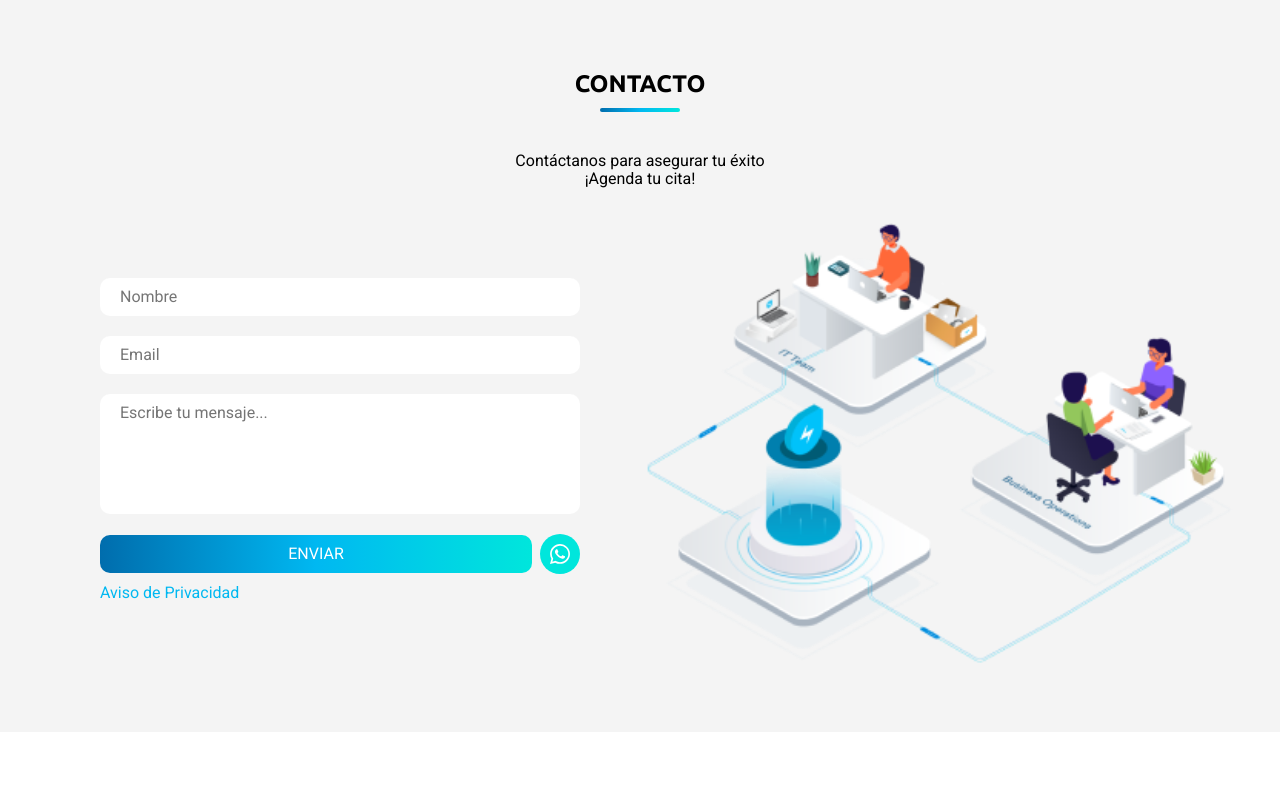
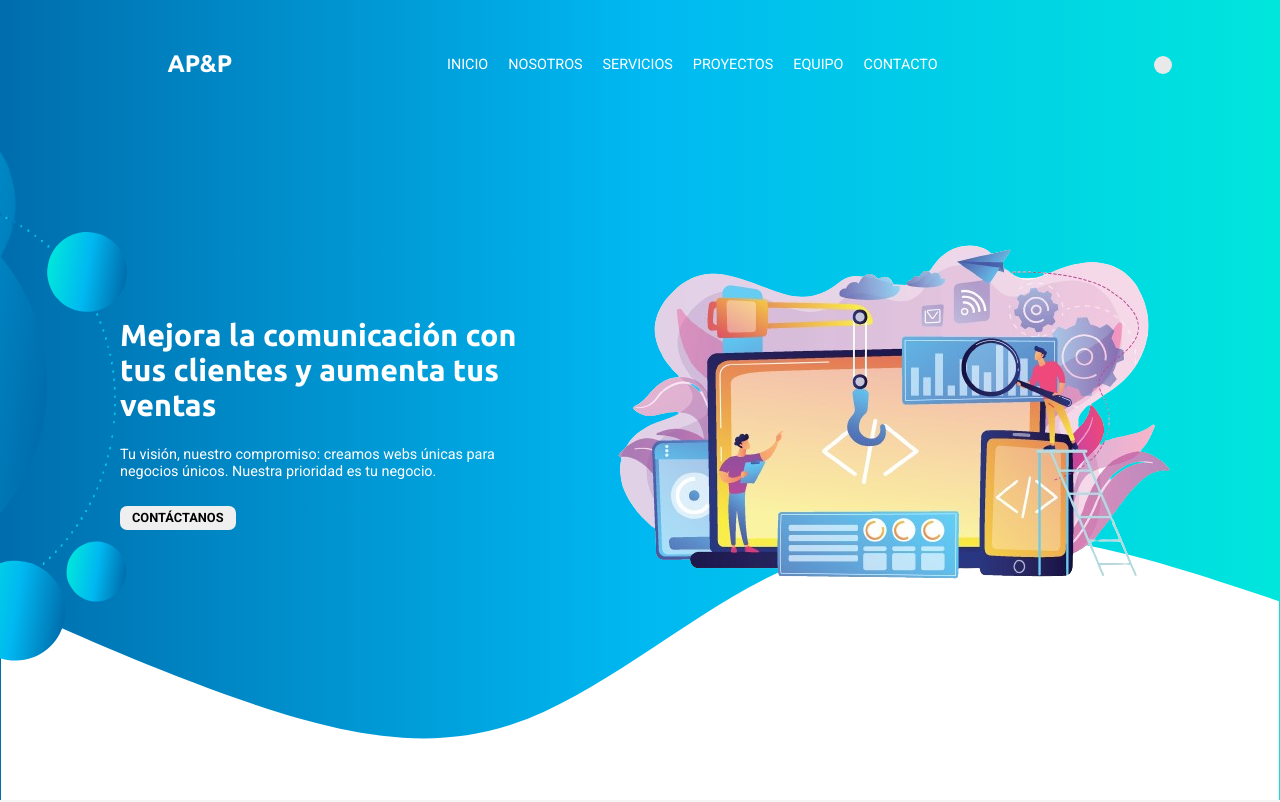
Before and after one commit to AlmaDividida/ap-and-p-portfolio-frontend, an Angular app: page /inicio in a window 1280 px wide. Shown: the top 802 px of the page. Built offline with nearby package versions, Linux system fonts and the light colour scheme.

Commit message:
se agregó la seccion de contacto a la pagina de inicio

```diff
--- a/src/app/pages/inicio/inicio.component.html
+++ b/src/app/pages/inicio/inicio.component.html
@@ -1,9 +1,7 @@
-<!-- <app-inicio-banner></app-inicio-banner>
+<app-inicio-banner></app-inicio-banner>
 <div class="background">
     <app-sobre-nosotros></app-sobre-nosotros>
     <app-nues-adn></app-nues-adn>
+    <app-contacto></app-contacto>
     <app-footer></app-footer>
-</div> -->
-
-
-<app-contacto></app-contacto>
+</div>
```
